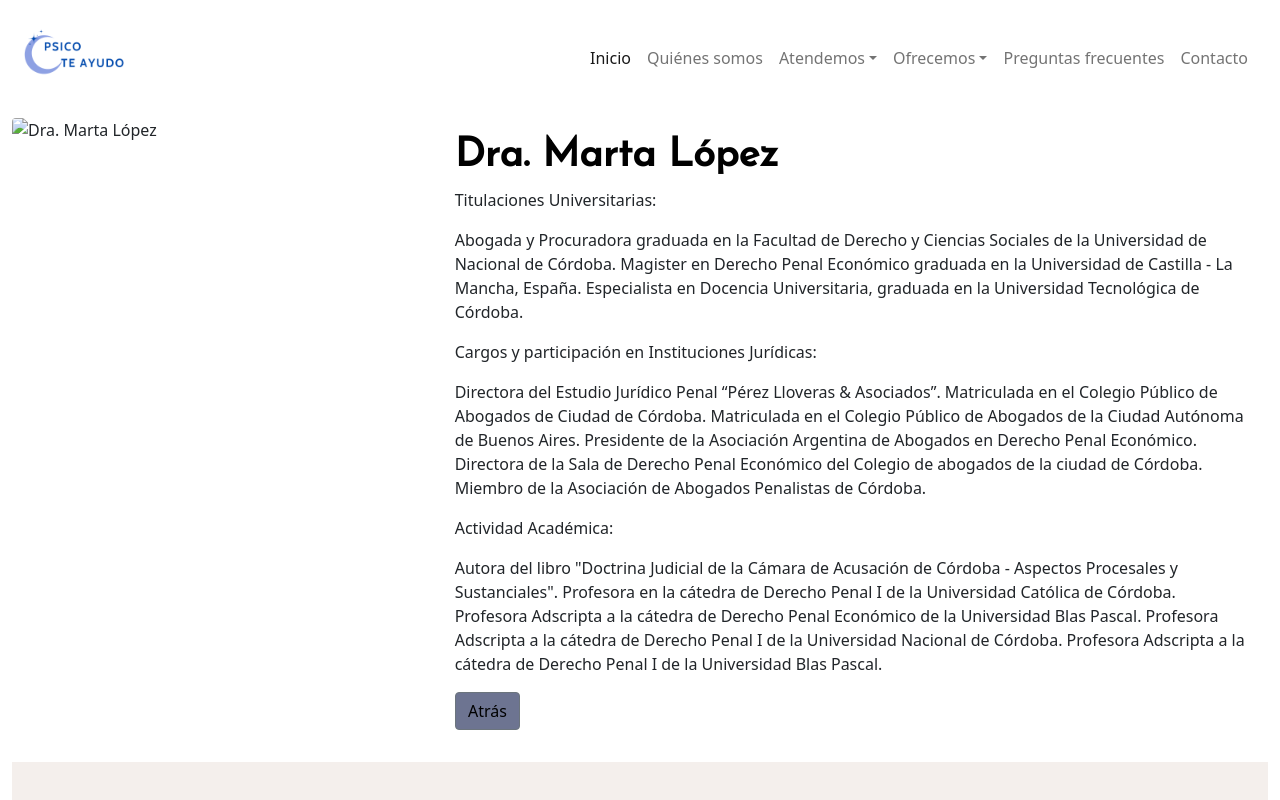
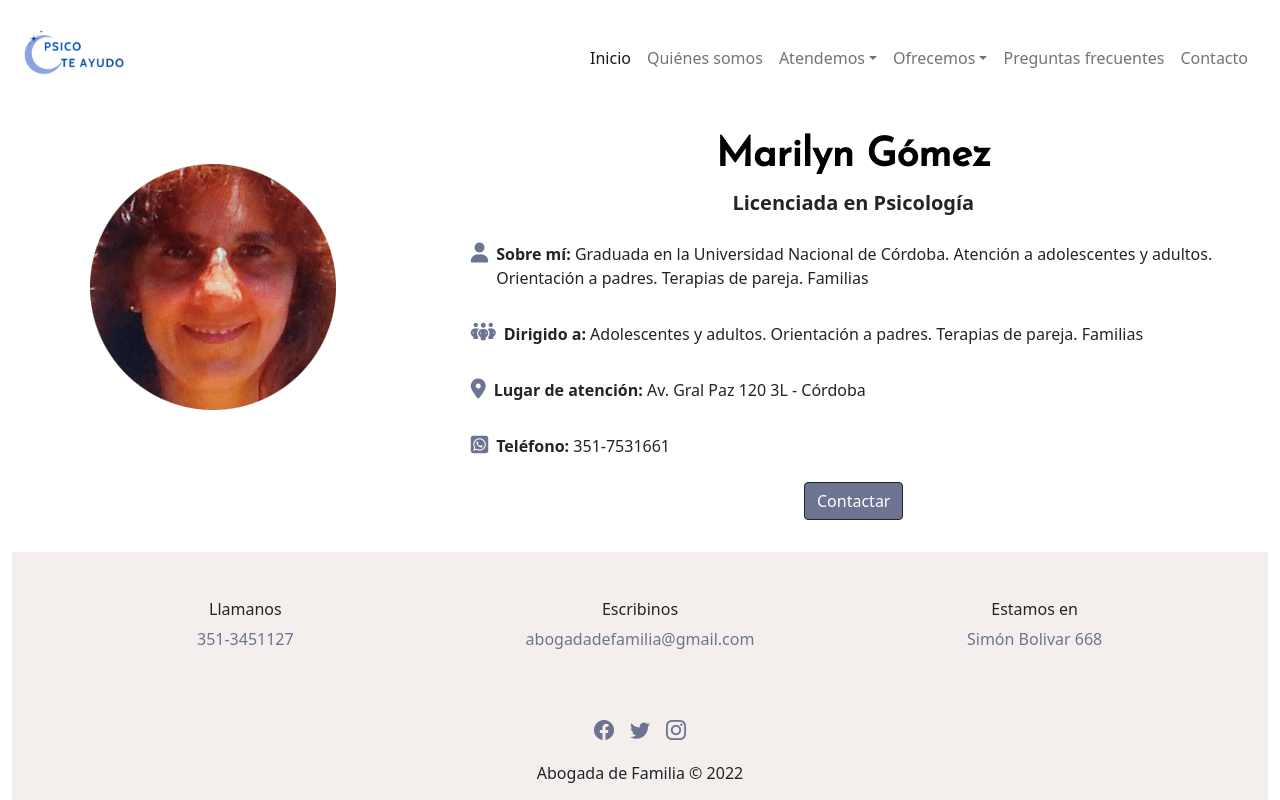
Before and after one commit to sabricanale/Nueva-carpeta, a website: page pages/MasInfoNosotras.html in a window 1280 px wide. Shown: the top 800 px of the page. Drawn offline with nearby package versions, Linux system fonts and the light colour scheme; a web font is replaced by a local one.

Commit message:
HolaCambios

```diff
--- a/assets/scss/_botones.scss
+++ b/assets/scss/_botones.scss
@@ -1,5 +1,5 @@
 .btn {
-    @include propiedadesPrincipales (auto, auto, $colorSecundario, $colorNegro);
+    @include propiedadesPrincipales (auto, auto, $colorSecundario, $colorBlanco);
     animation-name: mianimacion;
     animation-duration:map-get($boton, duracionAnimacion);
     animation-delay: map-get($boton, delayAnimacion);
--- /dev/null
+++ b/assets/scss/_nosotras.scss
@@ -0,0 +1,4 @@
+#intro{
+    width: 100px;
+    height: 200px;
+}
--- a/assets/scss/style.scss
+++ b/assets/scss/style.scss
@@ -7,3 +7,4 @@
 @import "contacto";
 @import "tarjetas";
 @import "animate.css";
+@import "nosotras.css";
--- a/pages/MasInfoNosotras.html
+++ b/pages/MasInfoNosotras.html
@@ -19,6 +19,8 @@
             <link href="https://fonts.googleapis.com/css2?family=Coming+Soon&family=Galindo&family=Josefin+Sans:ital,wght@0,400;1,300&family=Oranienbaum&family=Short+Stack&display=swap" rel="stylesheet">
         <!--Enlace para animaciones-->
             <link rel="stylesheet" href="https://cdnjs.cloudflare.com/ajax/libs/animate.css/4.1.1/animate.min.css" />
+        <!--Iconos-->
+            <script src="https://kit.fontawesome.com/73da050a6c.js" crossorigin="anonymous"></script>
         </head>
 <body class="container-fluid">
 <!--Navegador-->
@@ -73,30 +75,46 @@
      <section>
         <div class="mb-3">
             <div class="row justify-content-around">
-              <div class="col-md-4" >
-                <img src="../assets/img/Pin en Fotografía ejecutiva.jfif" class="img-fluid rounded-start" alt="Dra. Marta López">
+              <div class="col-md-4 text-center p-5">
+                <img src="../assets/img/Somos/Marilyn.png" class="img-fluid rounded-start" alt="Lic. Marilyn Gómez">
               </div>
               <div class="col-md-8">
                 <div class="card-body">
-                  <h1 class="animate__animated animate__fadeInDown card-title fw-bold">Dra. Marta López</h1>
-                  <p class="card-text">Titulaciones Universitarias:</p>
-                    <p >Abogada y Procuradora graduada en la Facultad de Derecho y Ciencias Sociales de la Universidad de Nacional de Córdoba.
-                    Magister en Derecho Penal Económico graduada en la Universidad de Castilla - La Mancha, España.
-                    Especialista en Docencia Universitaria, graduada en la Universidad Tecnológica de Córdoba. </p>
-                   <p> Cargos y participación en Instituciones Jurídicas:</p>
-                    <p>Directora del Estudio Jurídico Penal “Pérez Lloveras & Asociados”.
-                    Matriculada en el Colegio Público de Abogados de Ciudad de Córdoba.
-                    Matriculada en el Colegio Público de Abogados de la Ciudad Autónoma de Buenos Aires.
-                    Presidente de la Asociación Argentina de Abogados en Derecho Penal Económico.
-                    Directora de la Sala de Derecho Penal Económico del Colegio de abogados de la ciudad de Córdoba.
-                    Miembro de la Asociación de Abogados Penalistas de Córdoba.</p>
-                    <p>Actividad Académica:</p>
-                    <p>Autora del libro "Doctrina Judicial de la Cámara de Acusación de Córdoba - Aspectos Procesales y Sustanciales".
-                    Profesora en la cátedra de Derecho Penal I de la Universidad Católica de Córdoba.
-                    Profesora Adscripta a la cátedra de Derecho Penal Económico de la Universidad Blas Pascal.
-                    Profesora Adscripta a la cátedra de Derecho Penal I de la Universidad Nacional de Córdoba.
-                    Profesora Adscripta a la cátedra de Derecho Penal I de la Universidad Blas Pascal.</p>
-                    <a href="../pages/nosotros.html" class="animate__animated animate__swing btn btn-secondary">Atrás</a>
+                  <h1 class="animate__animated animate__fadeInDown card-title fw-bold text-center">Marilyn Gómez</h1>
+                  <p class="card-text fw-bold text-center fs-5">Licenciada en Psicología</p>
+
+
+                  <div class="p-2 w-100 d-flex">
+                    <div class="d-flex justify-content-start" id="iconos">
+                      <a><i class="fa-solid fa-user"></i></a>
+                      <p class="fs-6"><span class="fw-bold ">Sobre mí:</span> Graduada en la Universidad Nacional de Córdoba. Atención a adolescentes y adultos. Orientación a padres. Terapias de pareja. Familias</p>
+                    </div>
+                  </div>
+
+                  <div class="p-2 w-100 d-flex">
+                    <div class="d-flex justify-content-start" id="iconos">
+                      <i class="fa-solid fa-people-group"></i></a>
+                      <p class="fs-6"><span class="fw-bold ">Dirigido a:</span> Adolescentes y adultos. Orientación a padres. Terapias de pareja. Familias</p>
+                    </div>
+                  </div>
+
+                    <div class="p-2 w-100 d-flex">
+                      <div class="d-flex justify-content-start" id="iconos">
+                        <a href="https://goo.gl/maps/nENwFjWwytVy72Eg6"><i class="fa-solid fa-location-dot"></i></a>
+                        <p class="fs-6"><span class="fw-bold ">Lugar de atención:</span> Av. Gral Paz 120 3L - Córdoba</p>
+                      </div>
+                    </div>
+                    <div class="p-2 w-100 d-flex">
+                      <div class="d-flex justify-content-start" id="iconos">
+                        <a href="https://walink.co/e03682"><i class="fa-brands fa-whatsapp-square"></i></a>
+                        <p class="fs-6"><span class="fw-bold ">Teléfono:</span> 351-7531661</p>
+                      </div>
+                    </div>
+
+                  <div class=" d-flex justify-content-center">
+                    <a href="https://walink.co/e03682" class="animate__animated animate__swing btn btn-dark ">Contactar</a>
+                  </div>
+
                 </div>
               </div>
             </div>
```
Also changed, not shown: index.html (+1 -50 lines), pages/nosotros.html (+45 -27 lines), assets/css/style.css.
